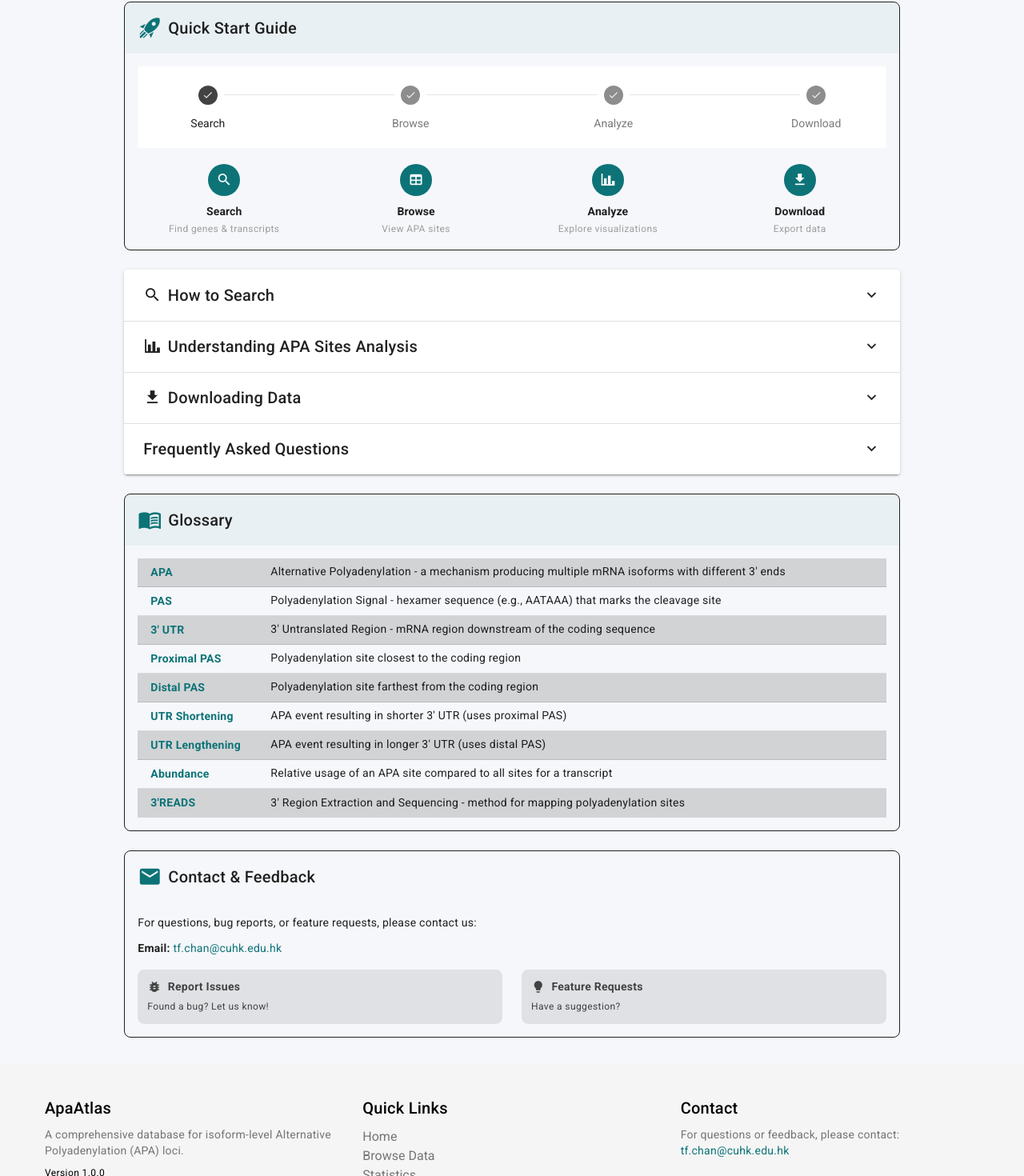
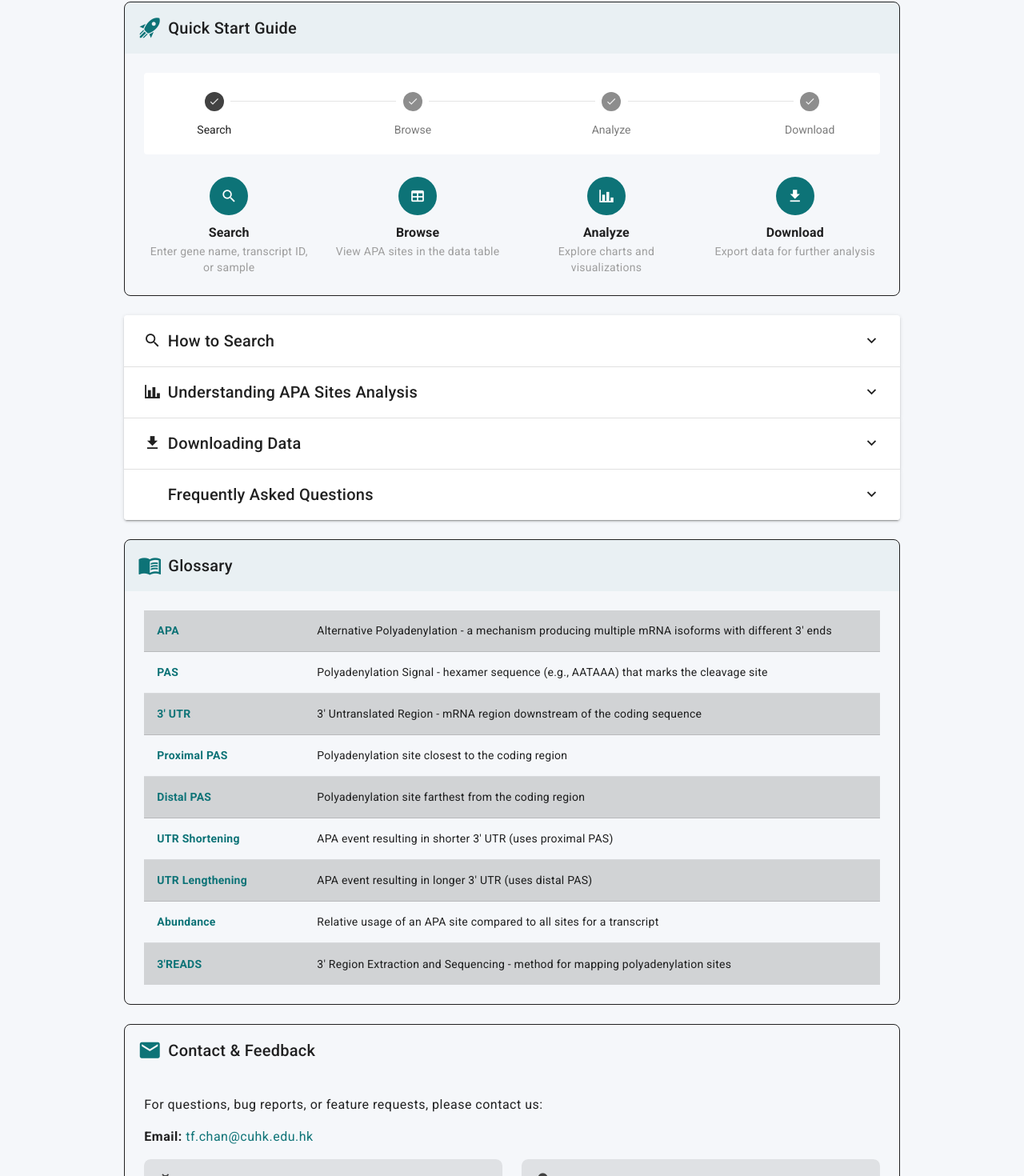
Before and after one commit to zjzace/IsoAPA, a Vue app in the folder frontend/: page /help in a window 1280 px wide. Shown: the part 216-1686 px from the top of the page at 80% size. Built offline with nearby package versions, Linux system fonts and the light colour scheme.

Commit message:
Revert "Improve Help page: remove FAQ icon, compact spacing"
This reverts commit ddeedac166cfdccfdf65a42b68da0c1ebac00c09.

```diff
--- a/frontend/src/views/Help.vue
+++ b/frontend/src/views/Help.vue
@@ -17,7 +17,7 @@
               <v-icon icon="mdi-rocket-launch" class="mr-2" color="primary"></v-icon>
               <span class="text-h6">Quick Start Guide</span>
             </v-card-title>
-            <v-card-text class="pa-4">
+            <v-card-text class="pa-6">
               <v-stepper alt-labels flat>
                 <v-stepper-header>
                   <v-stepper-item title="Search" value="1" complete></v-stepper-item>
@@ -30,34 +30,34 @@
                 </v-stepper-header>
               </v-stepper>
 
-              <v-row class="mt-2">
-                <v-col cols="6" sm="3" class="text-center">
-                  <v-avatar color="primary" size="40" class="mb-2">
-                    <v-icon icon="mdi-magnify" size="20"></v-icon>
+              <v-row class="mt-4">
+                <v-col cols="12" md="3" class="text-center">
+                  <v-avatar color="primary" size="48" class="mb-2">
+                    <v-icon icon="mdi-magnify"></v-icon>
                   </v-avatar>
-                  <div class="text-subtitle-2 font-weight-bold">Search</div>
-                  <div class="text-caption text-grey">Find genes & transcripts</div>
+                  <h4 class="text-subtitle-1 font-weight-bold">Search</h4>
+                  <p class="text-body-2 text-grey">Enter gene name, transcript ID, or sample</p>
                 </v-col>
-                <v-col cols="6" sm="3" class="text-center">
-                  <v-avatar color="primary" size="40" class="mb-2">
-                    <v-icon icon="mdi-table" size="20"></v-icon>
+                <v-col cols="12" md="3" class="text-center">
+                  <v-avatar color="primary" size="48" class="mb-2">
+                    <v-icon icon="mdi-table"></v-icon>
                   </v-avatar>
-                  <div class="text-subtitle-2 font-weight-bold">Browse</div>
-                  <div class="text-caption text-grey">View APA sites</div>
+                  <h4 class="text-subtitle-1 font-weight-bold">Browse</h4>
+                  <p class="text-body-2 text-grey">View APA sites in the data table</p>
                 </v-col>
-                <v-col cols="6" sm="3" class="text-center">
-                  <v-avatar color="primary" size="40" class="mb-2">
-                    <v-icon icon="mdi-chart-bar" size="20"></v-icon>
+                <v-col cols="12" md="3" class="text-center">
+                  <v-avatar color="primary" size="48" class="mb-2">
+                    <v-icon icon="mdi-chart-bar"></v-icon>
                   </v-avatar>
-                  <div class="text-subtitle-2 font-weight-bold">Analyze</div>
-                  <div class="text-caption text-grey">Explore visualizations</div>
+                  <h4 class="text-subtitle-1 font-weight-bold">Analyze</h4>
+                  <p class="text-body-2 text-grey">Explore charts and visualizations</p>
                 </v-col>
-                <v-col cols="6" sm="3" class="text-center">
-                  <v-avatar color="primary" size="40" class="mb-2">
-                    <v-icon icon="mdi-download" size="20"></v-icon>
+                <v-col cols="12" md="3" class="text-center">
+                  <v-avatar color="primary" size="48" class="mb-2">
+                    <v-icon icon="mdi-download"></v-icon>
                   </v-avatar>
-                  <div class="text-subtitle-2 font-weight-bold">Download</div>
-                  <div class="text-caption text-grey">Export data</div>
+                  <h4 class="text-subtitle-1 font-weight-bold">Download</h4>
+                  <p class="text-body-2 text-grey">Export data for further analysis</p>
                 </v-col>
               </v-row>
             </v-card-text>
@@ -70,43 +70,54 @@
                 <v-icon icon="mdi-magnify" class="mr-2"></v-icon>
                 <span class="text-h6">How to Search</span>
               </v-expansion-panel-title>
-              <v-expansion-panel-text class="pa-3">
-                <v-list density="compact">
+              <v-expansion-panel-text>
+                <v-list>
                   <v-list-item>
                     <template v-slot:prepend>
-                      <v-avatar color="primary" size="28">
+                      <v-avatar color="primary" size="32">
                         <span class="text-caption">1</span>
                       </v-avatar>
                     </template>
                     <v-list-item-title class="font-weight-bold">By Gene Name</v-list-item-title>
-                    <v-list-item-subtitle>Enter a gene symbol (e.g., "GAPDH", "ACTB")</v-list-item-subtitle>
+                    <v-list-item-subtitle>
+                      Enter a gene symbol (e.g., "GAPDH", "ACTB") to find all transcripts and APA sites
+                    </v-list-item-subtitle>
                   </v-list-item>
+
                   <v-list-item>
                     <template v-slot:prepend>
-                      <v-avatar color="primary" size="28">
+                      <v-avatar color="primary" size="32">
                         <span class="text-caption">2</span>
                       </v-avatar>
                     </template>
                     <v-list-item-title class="font-weight-bold">By Transcript ID</v-list-item-title>
-                    <v-list-item-subtitle>Use Ensembl transcript ID (e.g., "ENST00000000233")</v-list-item-subtitle>
+                    <v-list-item-subtitle>
+                      Use Ensembl transcript ID (e.g., "ENST00000000233") for precise results
+                    </v-list-item-subtitle>
                   </v-list-item>
+
                   <v-list-item>
                     <template v-slot:prepend>
-                      <v-avatar color="primary" size="28">
+                      <v-avatar color="primary" size="32">
                         <span class="text-caption">3</span>
                       </v-avatar>
                     </template>
                     <v-list-item-title class="font-weight-bold">By Sample/Cell Line</v-list-item-title>
-                    <v-list-item-subtitle>Filter by sample (e.g., "A549", "HepG2")</v-list-item-subtitle>
+                    <v-list-item-subtitle>
+                      Filter by sample name (e.g., "A549", "HepG2", "K562") to see tissue-specific APA
+                    </v-list-item-subtitle>
                   </v-list-item>
+
                   <v-list-item>
                     <template v-slot:prepend>
-                      <v-avatar color="primary" size="28">
+                      <v-avatar color="primary" size="32">
                         <span class="text-caption">4</span>
                       </v-avatar>
                     </template>
                     <v-list-item-title class="font-weight-bold">By Species</v-list-item-title>
-                    <v-list-item-subtitle>Select species (Human, Mouse, Rat, Zebrafish)</v-list-item-subtitle>
+                    <v-list-item-subtitle>
+                      Select species (Human, Mouse, Rat, Zebrafish) to narrow results
+                    </v-list-item-subtitle>
                   </v-list-item>
                 </v-list>
               </v-expansion-panel-text>
@@ -117,24 +128,24 @@
                 <v-icon icon="mdi-chart-bar" class="mr-2"></v-icon>
                 <span class="text-h6">Understanding APA Sites Analysis</span>
               </v-expansion-panel-title>
-              <v-expansion-panel-text class="pa-3">
-                <v-alert type="info" variant="tonal" density="compact" class="mb-2">
-                  <strong>APA Loci Distribution</strong> - Shows abundance by sample
+              <v-expansion-panel-text>
+                <v-alert type="info" variant="tonal" class="mb-4">
+                  <strong>APA Loci Distribution</strong> - Shows abundance of all APA sites in a transcript for a selected sample
                 </v-alert>
-                <v-alert type="info" variant="tonal" density="compact" class="mb-3">
-                  <strong>Abundance by Sample</strong> - Shows usage across samples
+                <v-alert type="info" variant="tonal" class="mb-4">
+                  <strong>Abundance by Sample</strong> - Shows how a specific APA site is used across different samples
                 </v-alert>
 
-                <div class="text-subtitle-2 font-weight-bold mb-2">Key Metrics</div>
+                <h4 class="text-subtitle-1 font-weight-bold mt-4 mb-2">Key Metrics</h4>
                 <v-list density="compact">
                   <v-list-item prepend-icon="mdi-information">
-                    <v-list-item-title><strong>Site Position</strong> - Genomic coordinate</v-list-item-title>
+                    <v-list-item-title><strong>Site Position</strong> - Genomic coordinate of the polyadenylation site</v-list-item-title>
                   </v-list-item>
                   <v-list-item prepend-icon="mdi-information">
-                    <v-list-item-title><strong>Abundance</strong> - Usage (0-100%)</v-list-item-title>
+                    <v-list-item-title><strong>Abundance</strong> - Fraction of total transcripts using this site (0-100%)</v-list-item-title>
                   </v-list-item>
                   <v-list-item prepend-icon="mdi-information">
-                    <v-list-item-title><strong>Read Count</strong> - Supporting reads</v-list-item-title>
+                    <v-list-item-title><strong>Read Count</strong> - Number of sequencing reads supporting this site</v-list-item-title>
                   </v-list-item>
                 </v-list>
               </v-expansion-panel-text>
@@ -145,11 +156,11 @@
                 <v-icon icon="mdi-download" class="mr-2"></v-icon>
                 <span class="text-h6">Downloading Data</span>
               </v-expansion-panel-title>
-              <v-expansion-panel-text class="pa-4">
-                <p class="text-body-2 mb-3">
+              <v-expansion-panel-text>
+                <p class="text-body-1 mb-4">
                   Use the Download page to export data in CSV or TSV format. You can filter by:
                 </p>
-                <v-list density="compact">
+                <v-list>
                   <v-list-item prepend-icon="mdi-check-circle">
                     <v-list-item-title>Species (Human, Mouse, Rat, Zebrafish)</v-list-item-title>
                   </v-list-item>
@@ -160,7 +171,8 @@
                     <v-list-item-title>Gene Name</v-list-item-title>
                   </v-list-item>
                 </v-list>
-                <div class="text-subtitle-2 font-weight-bold mt-3 mb-2">API Access</div>
+
+                <h4 class="text-subtitle-1 font-weight-bold mt-4 mb-2">API Access</h4>
                 <p class="text-body-2">
                   Programmatic access is available via our REST API. See the Download page for examples in cURL, Python, and R.
                 </p>
@@ -169,25 +181,37 @@
 
             <v-expansion-panel>
               <v-expansion-panel-title>
+                <v-icon icon="mdi-faq" class="mr-2"></v-icon>
                 <span class="text-h6">Frequently Asked Questions</span>
               </v-expansion-panel-title>
               <v-expansion-panel-text>
-                <v-list density="compact">
+                <v-list>
                   <v-list-item>
                     <v-list-item-title class="font-weight-bold">What is Alternative Polyadenylation (APA)?</v-list-item-title>
-                    <v-list-item-subtitle>APA is a post-transcriptional mechanism where mRNAs have different polyadenylation sites, producing isoforms with varying 3' UTR lengths.</v-list-item-subtitle>
+                    <v-list-item-subtitle>
+                      APA is a post-transcriptional mechanism where mRNAs have different polyadenylation sites, producing isoforms with varying 3' UTR lengths.
+                    </v-list-item-subtitle>
                   </v-list-item>
+
                   <v-list-item>
                     <v-list-item-title class="font-weight-bold">What data sources are used?</v-list-item-title>
-                    <v-list-item-subtitle>ApaAtlas contains APA sites identified from 3' end sequencing data (3'READS) and RNA-seq datasets.</v-list-item-subtitle>
+                    <v-list-item-subtitle>
+                      ApaAtlas contains APA sites identified from 3' end sequencing data (3'READS) and RNA-seq datasets.
+                    </v-list-item-subtitle>
                   </v-list-item>
+
                   <v-list-item>
                     <v-list-item-title class="font-weight-bold">How is abundance calculated?</v-list-item-title>
-                    <v-list-item-subtitle>Abundance = (reads at specific site) / (total reads at all sites for that transcript) × 100%</v-list-item-subtitle>
+                    <v-list-item-subtitle>
+                      Abundance = (reads at specific site) / (total reads at all sites for that transcript) × 100%
+                    </v-list-item-subtitle>
                   </v-list-item>
+
                   <v-list-item>
                     <v-list-item-title class="font-weight-bold">Can I use this data for publication?</v-list-item-title>
-                    <v-list-item-subtitle>Yes! ApaAtlas data is freely available. Please cite our database in your publications.</v-list-item-subtitle>
+                    <v-list-item-subtitle>
+                      Yes! ApaAtlas data is freely available. Please cite our database in your publications.
+                    </v-list-item-subtitle>
                   </v-list-item>
                 </v-list>
               </v-expansion-panel-text>
@@ -200,12 +224,12 @@
               <v-icon icon="mdi-book-open-variant" class="mr-2" color="primary"></v-icon>
               <span class="text-h6">Glossary</span>
             </v-card-title>
-            <v-card-text class="pa-4">
-              <v-table density="compact" class="glossary-table">
+            <v-card-text class="pa-6">
+              <v-table class="glossary-table">
                 <tbody>
                   <tr v-for="term in glossary" :key="term.term">
-                    <td class="font-weight-bold text-primary" style="width: 150px;">{{ term.term }}</td>
-                    <td class="text-body-2">{{ term.definition }}</td>
+                    <td class="font-weight-bold text-primary" style="width: 200px;">{{ term.term }}</td>
+                    <td>{{ term.definition }}</td>
                   </tr>
                 </tbody>
               </v-table>
@@ -218,33 +242,33 @@
               <v-icon icon="mdi-email" class="mr-2" color="primary"></v-icon>
               <span class="text-h6">Contact & Feedback</span>
             </v-card-title>
-            <v-card-text class="pa-4">
-              <p class="text-body-2 mb-3">
+            <v-card-text class="pa-6">
+              <p class="text-body-1 mb-4">
                 For questions, bug reports, or feature requests, please contact us:
               </p>
-              <p class="text-body-2 mb-4">
+              <p class="text-body-1 mb-4">
                 <strong>Email:</strong>
                 <a href="mailto:tf.chan@cuhk.edu.hk" class="text-primary text-decoration-none">
                   tf.chan@cuhk.edu.hk
                 </a>
               </p>
               <v-row>
-                <v-col cols="12" sm="6">
-                  <v-card variant="tonal" class="pa-3" color="surface-variant">
-                    <div class="d-flex align-center mb-1">
-                      <v-icon icon="mdi-bug" size="small" class="mr-2"></v-icon>
+                <v-col cols="12" md="6">
+                  <v-card variant="tonal" class="pa-4" color="surface-variant">
+                    <div class="d-flex align-center mb-2">
+                      <v-icon icon="mdi-bug" class="mr-2"></v-icon>
                       <span class="font-weight-bold">Report Issues</span>
                     </div>
-                    <div class="text-caption">Found a bug? Let us know!</div>
+                    <p class="text-body-2">Found a bug or incorrect data? Let us know!</p>
                   </v-card>
                 </v-col>
-                <v-col cols="12" sm="6">
-                  <v-card variant="tonal" class="pa-3" color="surface-variant">
-                    <div class="d-flex align-center mb-1">
-                      <v-icon icon="mdi-lightbulb" size="small" class="mr-2"></v-icon>
+                <v-col cols="12" md="6">
+                  <v-card variant="tonal" class="pa-4" color="surface-variant">
+                    <div class="d-flex align-center mb-2">
+                      <v-icon icon="mdi-lightbulb" class="mr-2"></v-icon>
                       <span class="font-weight-bold">Feature Requests</span>
                     </div>
-                    <div class="text-caption">Have a suggestion?</div>
+                    <p class="text-body-2">Have a suggestion? We'd love to hear from you!</p>
                   </v-card>
                 </v-col>
               </v-row>
```
